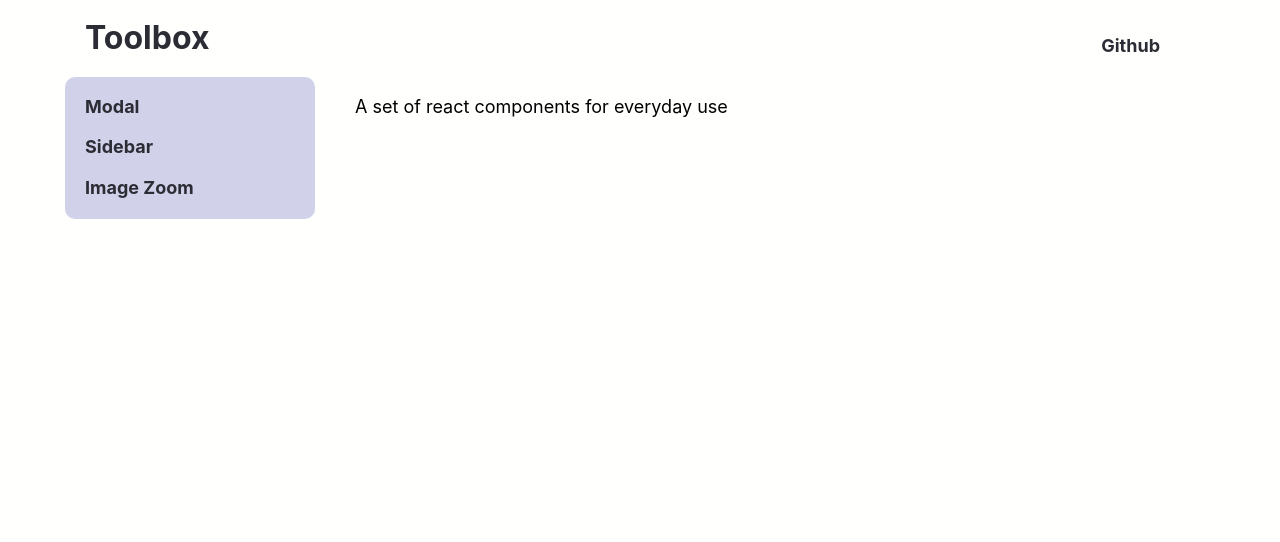
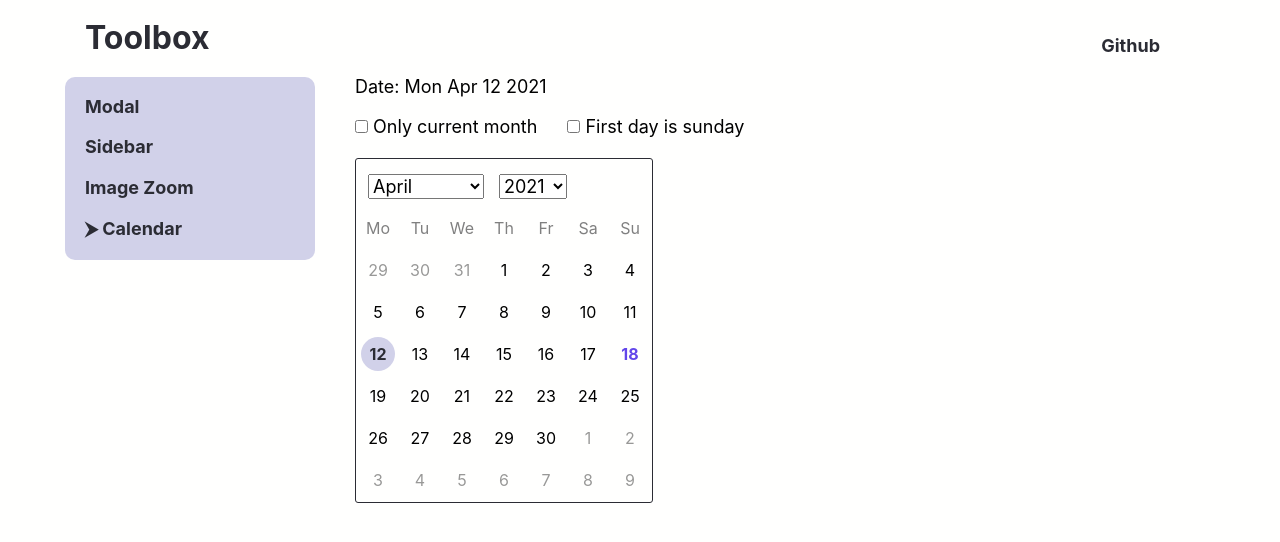
Before and after one commit to 2fort/toolbox, a React app: page /calendar in a window 1280 px wide. Shown: the top 542 px of the page. Built offline with nearby package versions, Linux system fonts and the light colour scheme.

Commit message:
feature: added calendar component

```diff
--- a/src/Entrance.jsx
+++ b/src/Entrance.jsx
@@ -8,6 +8,7 @@ import Main from './pages/Main';
 import Modal from './pages/Modal';
 import Sidebar from './pages/Sidebar';
 import ImageZoom from './pages/ImageZoom';
+import Calendar from './pages/Calendar';
 
 const useStyles = createUseStyles({
   entrance: {
@@ -36,6 +37,7 @@ const Entrance = () => {
       <div className={classes.entrance}>
         <Menu />
         <Switch>
+          <Route path="/calendar" component={Calendar} />
           <Route path="/image-zoom" component={ImageZoom} />
           <Route path="/sidebar" component={Sidebar} />
           <Route path="/modal" component={Modal} />
--- /dev/null
+++ b/src/components/calendar.js
@@ -0,0 +1,113 @@
+export default function calendar({
+  dateSelected, monthSelected, onlyCurrentMonth, startWithSunday, splitByWeek,
+}) {
+  const dateNow = new Date();
+  const yearNow = dateNow.getFullYear();
+  const monthNow = dateNow.getMonth();
+  const dayNow = dateNow.getDate();
+
+  let selectedDateYear;
+  let selectedDateMonth;
+  let selectedDateDay;
+
+  if (dateSelected) {
+    selectedDateYear = dateSelected.getFullYear();
+    selectedDateMonth = dateSelected.getMonth();
+    selectedDateDay = dateSelected.getDate();
+  }
+
+  const currentMonth = monthSelected.getMonth();
+  const currentYear = monthSelected.getFullYear();
+
+  const prevMonthDate = new Date(currentYear, currentMonth - 1, 1);
+  const nextMonthDate = new Date(currentYear, currentMonth + 1, 1);
+
+  const prevMonth = prevMonthDate.getMonth();
+  const nextMonth = nextMonthDate.getMonth();
+
+  const prevMonthYear = prevMonthDate.getFullYear();
+  const nextMonthYear = nextMonthDate.getFullYear();
+
+  let firstDay = monthSelected.getDay() || 7;
+
+  if (startWithSunday) {
+    firstDay = monthSelected.getDay() + 1;
+  }
+
+  function daysInMonth(month, year) {
+    return new Date(year, month + 1, 0).getDate();
+  }
+
+  const monthDaysTotal = daysInMonth(currentMonth, currentYear);
+  const prevMonthDaysTotal = daysInMonth(prevMonth, prevMonthYear);
+
+  const prevMonthDaysToDisplay = 6 - (7 - firstDay);
+  const startDay = prevMonthDaysToDisplay ? prevMonthDaysTotal - prevMonthDaysToDisplay + 1 : 1;
+
+  function isCurrent(day, month) {
+    return yearNow === currentYear && monthNow === month && dayNow === day;
+  }
+
+  function isSelected(day, month) {
+    return currentYear === selectedDateYear && month === selectedDateMonth && day === selectedDateDay;
+  }
+
+  let totalLenght = 42;
+
+  if (onlyCurrentMonth && monthDaysTotal + prevMonthDaysToDisplay <= 35) {
+    totalLenght = 35;
+  }
+
+  const allDays = Array.from({ length: totalLenght }, (day, i) => {
+    const dayOfWeek = i + 1 > 7 ? (i % 7) + 1 : i + 1;
+
+    if (i < prevMonthDaysToDisplay) {
+      const nextDay = startDay + i;
+      const tempDate = new Date(currentYear, currentMonth - 1, 1);
+      return {
+        day: nextDay,
+        month: tempDate.getMonth(),
+        year: tempDate.getFullYear(),
+        dayOfWeek,
+        isPrevMonth: true,
+        isCurrentDay: isCurrent(nextDay, currentMonth - 1),
+        isSelected: isSelected(nextDay, currentMonth - 1),
+        key: `${prevMonthYear}_${prevMonth}_${nextDay}`,
+      };
+    }
+
+    if (i - prevMonthDaysToDisplay + 1 > monthDaysTotal) {
+      const nextDay = i - monthDaysTotal - prevMonthDaysToDisplay + 1;
+      const tempDate = new Date(currentYear, currentMonth + 1, 1);
+      return {
+        day: nextDay,
+        month: tempDate.getMonth(),
+        year: tempDate.getFullYear(),
+        dayOfWeek,
+        isNextMonth: true,
+        isCurrentDay: isCurrent(nextDay, currentMonth + 1),
+        isSelected: isSelected(nextDay, currentMonth + 1),
+        key: `${nextMonthYear}_${nextMonth}_${nextDay}`,
+      };
+    }
+
+    const nextDay = i - prevMonthDaysToDisplay + 1;
+
+    return {
+      day: nextDay,
+      month: currentMonth,
+      year: currentYear,
+      dayOfWeek,
+      isCurrentDay: isCurrent(nextDay, currentMonth),
+      isSelected: isSelected(nextDay, currentMonth),
+      key: `${currentYear}_${currentMonth}_${nextDay}`,
+    };
+  });
+
+  // useful for tables
+  if (splitByWeek) {
+    return Array.from({ length: 6 }, (week, i) => allDays.slice(i * 7, (i + 1) * 7));
+  }
+
+  return allDays;
+}
--- a/src/components/layout/Menu.jsx
+++ b/src/components/layout/Menu.jsx
@@ -31,7 +31,9 @@ const useStyles = createUseStyles((theme) => ({
   },
 
   activeLink: {
-    color: theme.palette.button,
+    '&::before': {
+      content: '"⮞ "',
+    },
   },
 }));
 
@@ -56,6 +58,11 @@ const Menu = () => {
             Image Zoom
           </NavLink>
         </li>
+        <li>
+          <NavLink to="/calendar" className={classes.link} activeClassName={classes.activeLink}>
+            Calendar
+          </NavLink>
+        </li>
       </ul>
     </div>
   );
--- /dev/null
+++ b/src/pages/Calendar.jsx
@@ -0,0 +1,208 @@
+import { useState, useMemo } from 'react';
+import { createUseStyles } from 'react-jss';
+import classNames from 'classnames';
+import getCalendar from '../components/calendar';
+
+const useStyles = createUseStyles((theme) => ({
+  main: {
+    padding: '15px 5px 5px',
+    border: `1px solid ${theme.palette.stroke}`,
+    display: 'inline-block',
+    borderRadius: 3,
+  },
+
+  monthYearRow: {
+    marginLeft: 7,
+  },
+
+  monthSelect: {
+    marginRight: 15,
+  },
+
+  calendar: {
+    marginTop: 12,
+    display: 'grid',
+    gap: 8,
+    gridTemplateColumns: 'repeat(7, 34px)',
+
+    '& *': {
+      fontSize: 16,
+      width: 34,
+      padding: 0,
+      height: 34,
+      border: 0,
+      background: 'none',
+      borderRadius: '100%',
+    },
+
+    '& div': {
+      display: 'flex',
+      justifyContent: 'center',
+      alignItems: 'center',
+      color: 'gray',
+    },
+
+    '& button': {
+      cursor: 'pointer',
+      fontFamily: 'inherit',
+    },
+  },
+
+  notCurrentMonth: {
+    opacity: 0.4,
+  },
+
+  notCurrentMonthHidden: {
+    visibility: 'hidden',
+  },
+
+  currentDay: {
+    fontWeight: 'bold',
+    color: theme.palette.button,
+  },
+
+  selectedDay: {
+    background: theme.palette.secondary,
+    fontWeight: 'bold',
+    color: theme.palette.headline,
+  },
+
+  dateString: {
+    marginBottom: 20,
+  },
+
+  options: {
+    marginBottom: 20,
+    display: 'flex',
+  },
+
+  secondOption: {
+    marginLeft: 30,
+  },
+}));
+
+const YEARS = (() => {
+  let currentYear = (new Date()).getFullYear() + 5;
+  const target = currentYear - 115;
+  const years = [];
+
+  while (currentYear !== target) {
+    years.push(currentYear);
+    currentYear -= 1;
+  }
+
+  return years;
+})();
+
+const MONTHS = [
+  'January', 'February', 'March', 'April', 'May', 'June', 'July', 'August', 'September', 'October', 'November', 'December',
+];
+
+const WEEKDAYS_SHORT = ['Mo', 'Tu', 'We', 'Th', 'Fr', 'Sa', 'Su'];
+
+const Calendar = () => {
+  const classes = useStyles();
+  const dateNow = new Date();
+  const yearNow = dateNow.getFullYear();
+  const monthNow = dateNow.getMonth();
+  const [dateSelected, setDateSelected] = useState(new Date(yearNow, monthNow, 12));
+  const [monthSelected, setMonthSelected] = useState(new Date(yearNow, monthNow));
+  const [onlyCurrentMonth, setOnlyCurrentMonth] = useState(false);
+  const [startWithSunday, setStartWithSunday] = useState(false);
+
+  const currentMonth = monthSelected.getMonth();
+  const currentYear = monthSelected.getFullYear();
+
+  const days = useMemo(() => getCalendar({
+    dateSelected, monthSelected, onlyCurrentMonth, startWithSunday,
+  }), [dateSelected, monthSelected, onlyCurrentMonth, startWithSunday]);
+
+  function setMonth(e) {
+    setMonthSelected(new Date(currentYear, e.target.value, 1));
+  }
+
+  function setYear(e) {
+    setMonthSelected(new Date(e.target.value, currentMonth, 1));
+  }
+
+  function onChangeDay({ day, month, year }) {
+    return () => {
+      if (month !== currentMonth) setMonthSelected(new Date(year, month, 1));
+      setDateSelected(new Date(year, month, day));
+    };
+  }
+
+  const weekdays = [...WEEKDAYS_SHORT];
+
+  if (startWithSunday) {
+    const su = weekdays.pop();
+    weekdays.unshift(su);
+  }
+
+  return (
+    <div>
+      <div className={classes.dateString}>
+        Date: {dateSelected ? dateSelected.toDateString() : 'Null'}
+      </div>
+
+      <div className={classes.options}>
+        <label>
+          <input
+            type="checkbox"
+            checked={onlyCurrentMonth}
+            onChange={(e) => {
+              setOnlyCurrentMonth(e.target.checked);
+            }}
+          />
+          &nbsp;Only current month
+        </label>
+
+        <label className={classes.secondOption}>
+          <input
+            type="checkbox"
+            checked={startWithSunday}
+            onChange={(e) => {
+              setStartWithSunday(e.target.checked);
+            }}
+          />
+          &nbsp;First day is sunday
+        </label>
+      </div>
+
+      <div className={classes.main}>
+        <div className={classes.monthYearRow}>
+          <select onChange={setMonth} value={currentMonth} className={classes.monthSelect}>
+            {MONTHS.map((month, i) => <option key={month} value={i}>{month}</option>)}
+          </select>
+
+          <select onChange={setYear} value={currentYear}>
+            {YEARS.map((year) => <option key={year} value={year}>{year}</option>)}
+          </select>
+        </div>
+
+        <div className={classes.calendar}>
+          {weekdays.map((day) => <div key={day}>{day}</div>)}
+          {days.map((dayObj) => (
+            <button
+              key={dayObj.key}
+              type="button"
+              className={
+                classNames(
+                  (dayObj.isPrevMonth || dayObj.isNextMonth) && classes.notCurrentMonth,
+                  dayObj.isCurrentDay && classes.currentDay,
+                  dayObj.isSelected && classes.selectedDay,
+                  (dayObj.isPrevMonth || dayObj.isNextMonth) && onlyCurrentMonth && classes.notCurrentMonthHidden,
+                )
+              }
+              onClick={onChangeDay(dayObj)}
+            >
+              {dayObj.day}
+            </button>
+          ))}
+        </div>
+      </div>
+    </div>
+  );
+};
+
+export default Calendar;
```
